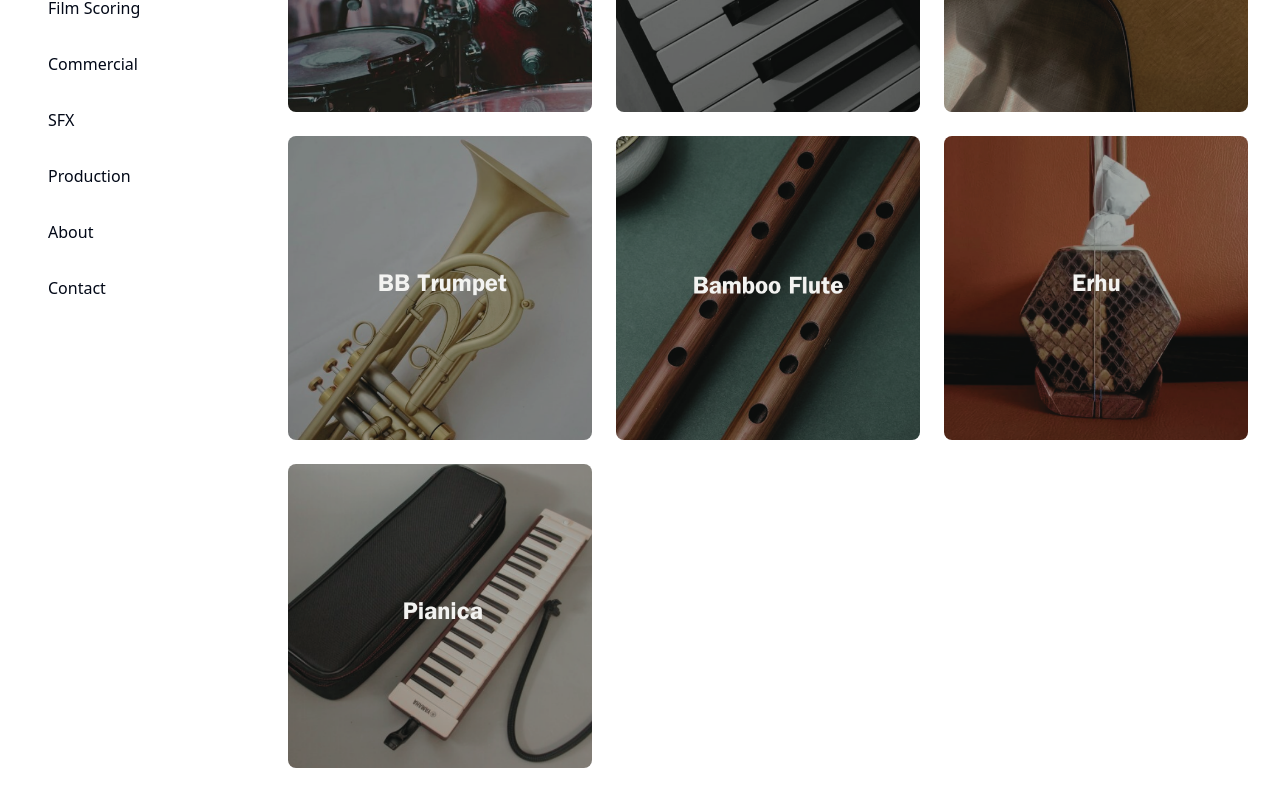
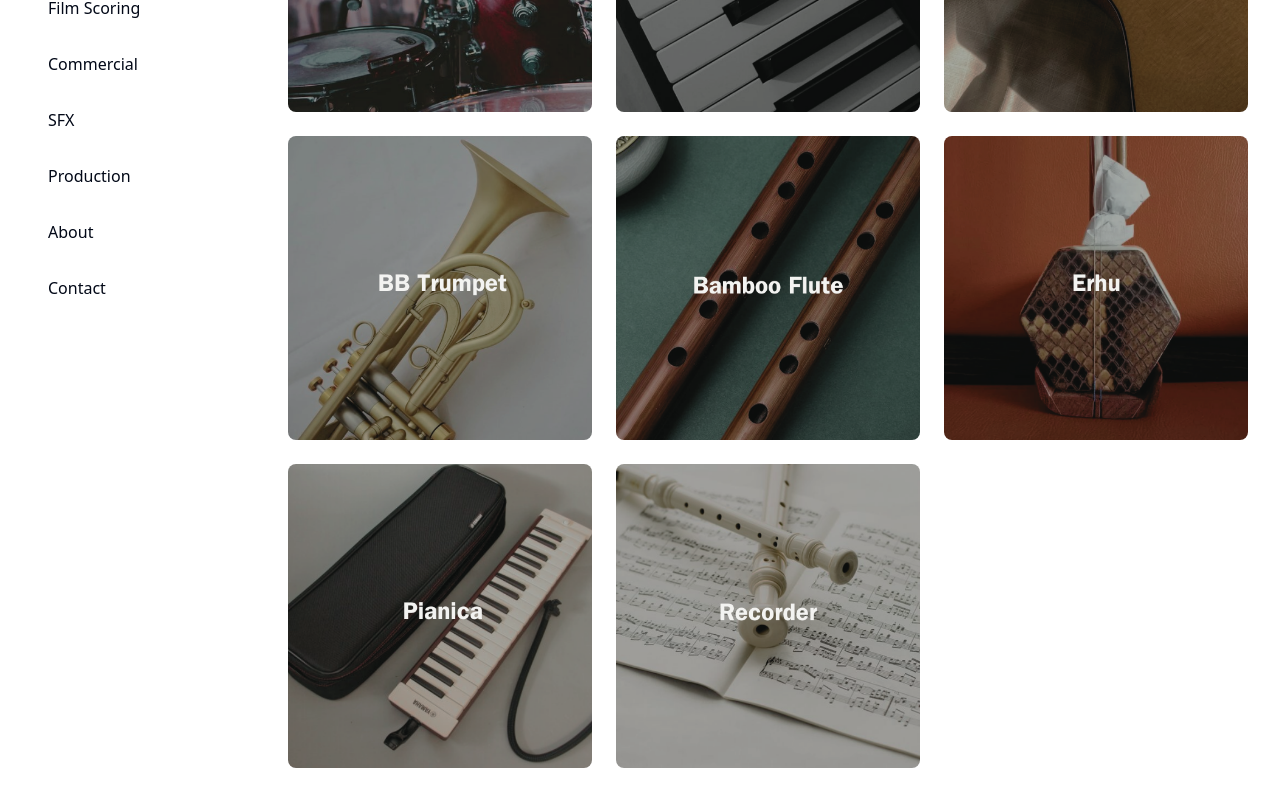
Before and after one commit to stefanus-ai-tech/stefanusadrimusic, a React (Vite) app: page /instruments in a window 1280 px wide. Shown: the part 384-1184 px from the top of the page. Built offline with nearby package versions, Linux system fonts and the light colour scheme.

Commit message:
finished instrument section

```diff
--- a/src/pages/About.tsx
+++ b/src/pages/About.tsx
@@ -1,17 +1,23 @@
 const About = () => {
   return (
+    <div className="flex items-center justify-center min-h-screen px-4">
       <div className="max-w-4xl">
         <h1 className="text-4xl font-serif mb-6">About Me</h1>
         <div className="prose prose-lg">
           <p>
-          I'm a composer, music producer, and music educator specializing in film scoring and commercial sound design. With expertise across multiple instruments and production techniques, I create targeted musical solutions for diverse media projects.
+            I'm a composer, music producer, and music educator specializing in
+            film scoring and commercial sound design. With expertise across
+            multiple instruments and production techniques, I create targeted
+            musical solutions for diverse media projects.
           </p>
           <p>
-          I've worked on projects across different media, from cinematic scores to music production. As an educator, I leverage industry experience to provide practical instruction in music theory, composition.
+            I've worked on projects across different media, from cinematic
+            scores to music production. As an educator, I leverage industry
+            experience to provide practical instruction in music theory,
+            composition.
           </p>
-        <p className="text-wine font-medium">
-          "Compose, Create, Captivate"
-        </p>
+          <p className="text-wine font-medium">"Compose, Create, Captivate"</p>
+        </div>
       </div>
     </div>
   );
--- a/src/pages/Contact.tsx
+++ b/src/pages/Contact.tsx
@@ -1,13 +1,16 @@
-import { ContactForm } from "@/components/ContactForm";
+import { ContactForm } from '@/components/ContactForm';
 
 const Contact = () => {
   return (
-    <div className="max-w-4xl mx-auto">
-      <h1 className="text-4xl font-serif mb-6">Get In Touch</h1>
-      <p className="text-gray-600 mb-12">
-        Whether you're looking to discuss a new project, inquire about my services, or simply connect, feel free to reach out.
-      </p>
-      <ContactForm />
+    <div className="flex items-center justify-center min-h-screen px-4">
+      <div className="max-w-4xl">
+        <h1 className="text-4xl font-serif mb-6">Get In Touch</h1>
+        <p className="text-gray-600 mb-12">
+          Whether you're looking to discuss a new project, inquire about my
+          services, or simply connect, feel free to reach out.
+        </p>
+        <ContactForm />
+      </div>
     </div>
   );
 };
--- a/src/pages/Instruments.tsx
+++ b/src/pages/Instruments.tsx
@@ -6,57 +6,72 @@ const projects = [
     id: '1',
     title: 'Drum',
     image: '/d1.png',
-    video: '',
-    categories: ['Classical', 'Solo'],
+    video:
+      'https://player.vimeo.com/video/1043586176?badge=0&amp;autopause=0&amp;player_id=0&amp;app_id=58479',
+    categories: ['Drum'],
   },
   {
     id: '2',
-    title: 'String Quartet',
+    title: 'Piano',
     image: '/d2.png',
-    video: '',
-    categories: ['Ensemble'],
+    video:
+      'https://player.vimeo.com/video/1043586303?badge=0&amp;autopause=0&amp;player_id=0&amp;app_id=58479',
+    categories: ['Piano'],
   },
   {
-    id: '2',
-    title: 'String Quartet',
+    id: '3',
+    title: 'Guitar',
     image: '/d3.png',
-    video: '',
-    categories: ['Ensemble'],
+    video:
+      'https://player.vimeo.com/video/1043586253?badge=0&amp;autopause=0&amp;player_id=0&amp;app_id=58479',
+    categories: ['Guitar'],
   },
   {
-    id: '2',
-    title: 'String Quartet',
+    id: '4',
+    title: 'Bb Trumpet',
     image: '/d4.png',
-    video: '',
-    categories: ['Ensemble'],
+    video:
+      'https://player.vimeo.com/video/1043588437?badge=0&amp;autopause=0&amp;player_id=0&amp;app_id=58479',
+    categories: ['Brass'],
   },
   {
-    id: '2',
-    title: 'String Quartet',
+    id: '5',
+    title: 'Bamboo flute',
     image: '/d5.png',
-    video: '',
-    categories: ['Ensemble'],
+    video:
+      'https://player.vimeo.com/video/1043586152?badge=0&amp;autopause=0&amp;player_id=0&amp;app_id=58479',
+    categories: ['Woodwind'],
   },
   {
-    id: '2',
-    title: 'String Quartet',
+    id: '6',
+    title: 'Erhu',
     image: '/d6.png',
-    video: '',
-    categories: ['Ensemble'],
+    video:
+      'https://player.vimeo.com/video/1043586242?badge=0&amp;autopause=0&amp;player_id=0&amp;app_id=58479',
+    categories: ['String'],
   },
   {
-    id: '2',
-    title: 'String Quartet',
+    id: '7',
+    title: 'Pianika',
     image: '/d7.png',
-    video: '',
-    categories: ['Ensemble'],
+    video:
+      'https://player.vimeo.com/video/1043586270?badge=0&amp;autopause=0&amp;player_id=0&amp;app_id=58479',
+    categories: ['Piano'],
+  },
+  {
+    id: '8',
+    title: 'Recorder',
+    image: '/d8.png',
+    video:
+      'https://player.vimeo.com/video/1043586311?badge=0&amp;autopause=0&amp;player_id=0&amp;app_id=58479',
+    categories: ['Woodwind'],
   },
 ];
 
 const Instruments = () => {
   return (
     <div>
-      <h1 className="text-4xl font-serif mb-12">Production</h1>
+      <h1 className="text-4xl font-serif mb-12">Instruments</h1>
       <PortfolioGrid
         projects={projects.map((project) => ({
           ...project,
```
Also changed, not shown: public/d8.png (renamed from public/Recorder.png), 1 other file (tests, documents, lock files or other folders). Lines whose indentation alone changed are shown as unchanged.
